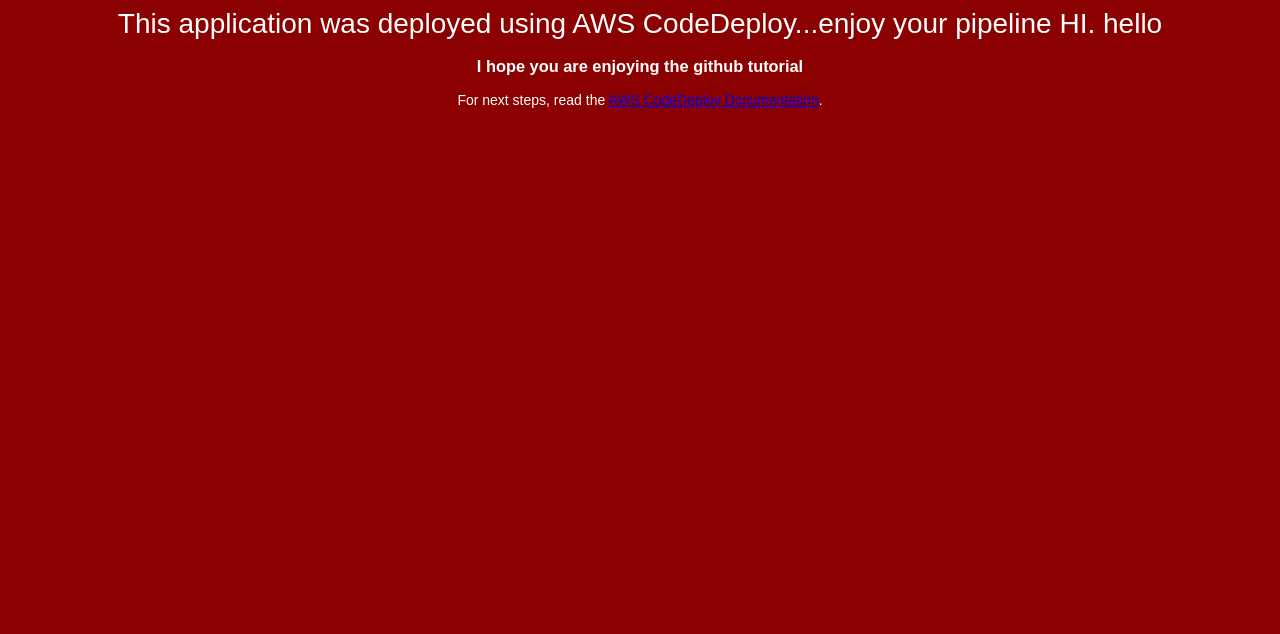
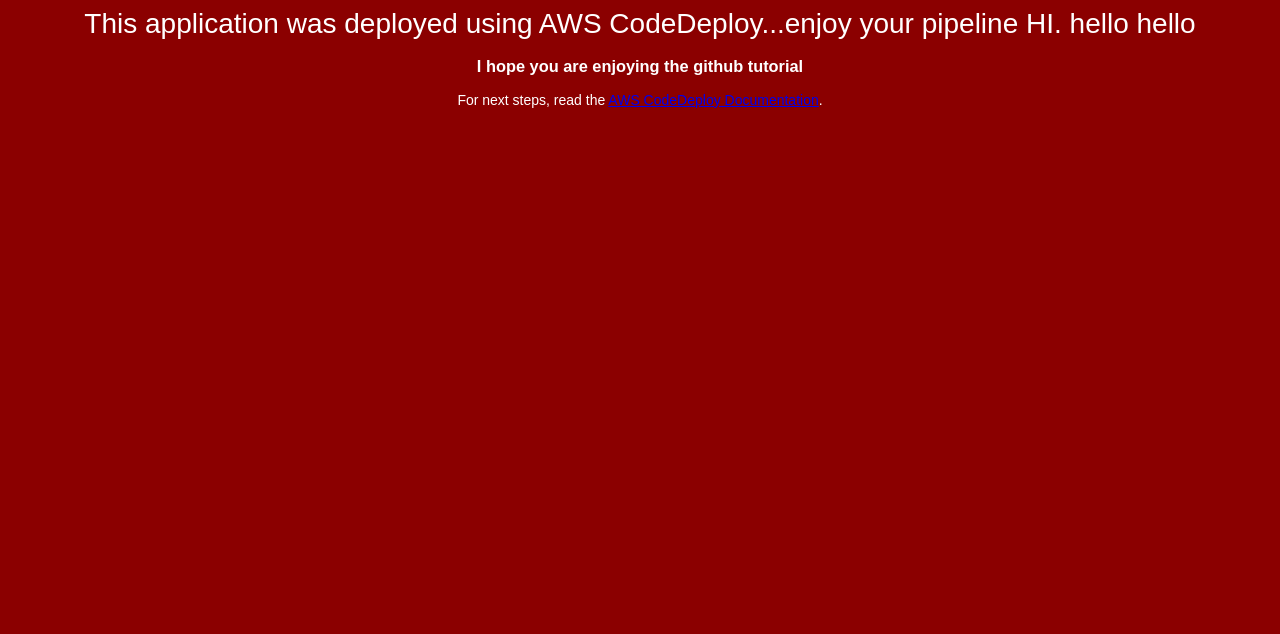
Before and after one commit to madhukamath29/test-pipeline, a plain HTML site: page index.html in a window 1280 px wide. Shown: the part 166-800 px from the top of the page. Drawn offline with Linux system fonts and the light colour scheme.

Commit message:
added a line

```diff
--- a/index.html
+++ b/index.html
@@ -27,7 +27,7 @@
 <body>
   <div align="center">
     <h1>Congratulations</h1>
-    <h2>This application was deployed using AWS CodeDeploy...enjoy your pipeline HI. hello</h2>
+    <h2>This application was deployed using AWS CodeDeploy...enjoy your pipeline HI. hello hello</h2>
     <h3> I hope you are enjoying the github tutorial</h3>
     <p>For next steps, read the <a href="http://aws.amazon.com/documentation/codedeploy">AWS CodeDeploy Documentation</a>.</p>
   </div>
```
